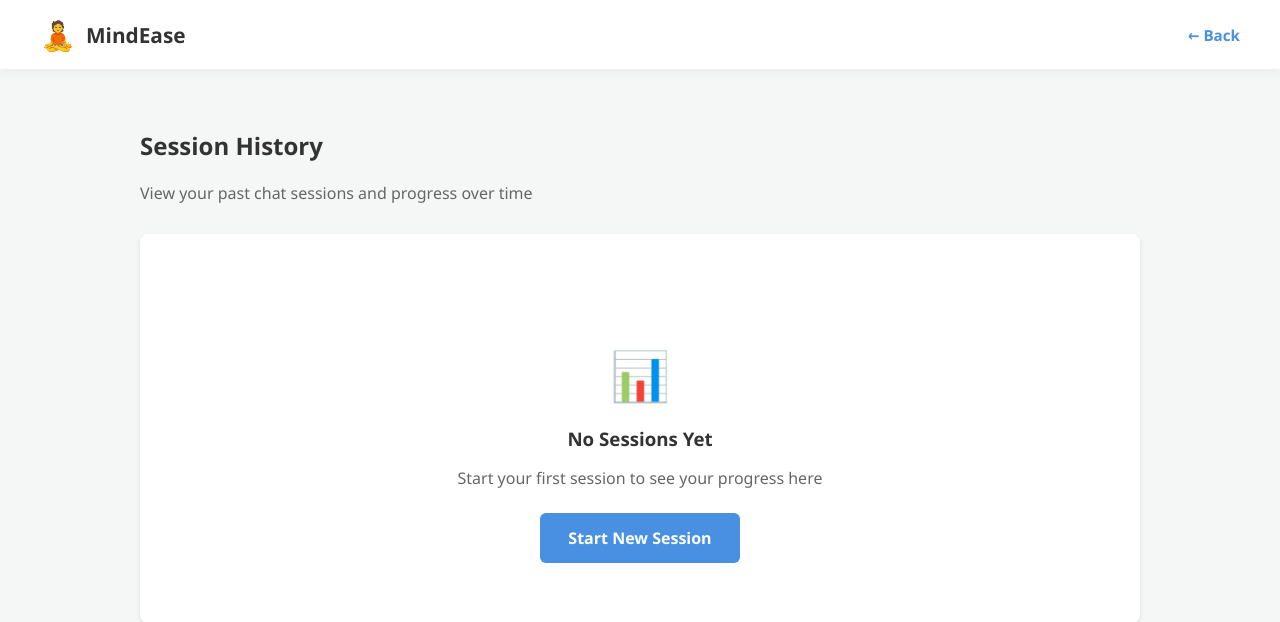
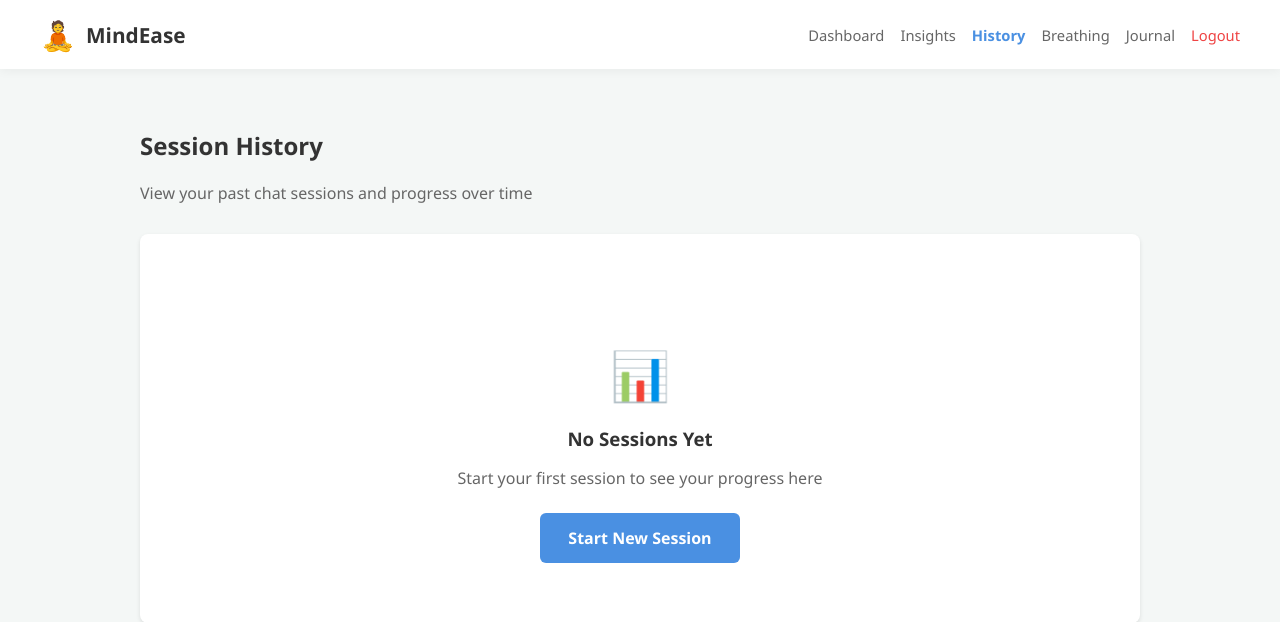
Before and after one commit to wtfsheesh/mindease-fyp, a Flask app: page /history in a window 1280 px wide. Shown: the top 622 px of the page. Run offline with Flask 3, Linux system fonts and the light colour scheme; the visitor is signed in with stand-in values (Sample User, id 1); data that the repository does not hold is empty.

Commit message:
Add consistent top-nav across feature pages
Replaces the lone Back button on insights, history, breathing, journal,
journal entries and comparison pages with a shared navigation menu
(Dashboard, Insights, History, Breathing, Journal, Logout) that
highlights the current page. Users can now move directly between
features instead of returning to the dashboard each time.

```diff
--- a/templates/base.html
+++ b/templates/base.html
@@ -58,6 +58,13 @@
             font-size: 0.95rem;
         }
         .btn-back { color: var(--primary-blue); }
+
+        /* Consistent top navigation links across feature pages */
+        .nav-links { display: flex; align-items: center; gap: 16px; flex-wrap: wrap; }
+        .nav-links a { color: var(--text-light); text-decoration: none; font-weight: 500; font-size: 0.92rem; }
+        .nav-links a:hover { color: var(--primary-blue); }
+        .nav-links a.active { color: var(--primary-blue); font-weight: 700; }
+        .nav-links a.btn-logout { color: #ef4444; }
 
         /* Dashboard & Structural Page Containers */
         .dashboard-container, .assessment-container {
--- a/templates/history.html
+++ b/templates/history.html
@@ -63,8 +63,13 @@
             <span class="logo-icon">🧘</span>
             <span class="nav-brand">MindEase</span>
         </div>
-        <div class="nav-right">
-            <a href="{{ url_for('dashboard') }}" class="btn-back">← Back</a>
+        <div class="nav-right nav-links">
+            <a href="{{ url_for('dashboard') }}" {% if request.endpoint == 'dashboard' %}class="active"{% endif %}>Dashboard</a>
+            <a href="{{ url_for('insights') }}" {% if request.endpoint == 'insights' %}class="active"{% endif %}>Insights</a>
+            <a href="{{ url_for('history') }}" {% if request.endpoint == 'history' %}class="active"{% endif %}>History</a>
+            <a href="{{ url_for('breathing') }}" {% if request.endpoint == 'breathing' %}class="active"{% endif %}>Breathing</a>
+            <a href="{{ url_for('journal_entries') }}" {% if request.endpoint in ['journal_entries', 'journal', 'journal_edit'] %}class="active"{% endif %}>Journal</a>
+            <a href="{{ url_for('logout') }}" class="btn-logout">Logout</a>
         </div>
     </div>
 </nav>
```
Also changed, not shown: templates/breathing.html (+7 -2 lines), templates/comparison.html (+7 -2 lines), templates/insights.html (+7 -2 lines), templates/journal-entries.html (+7 -2 lines), templates/journal.html (+7 -2 lines).
